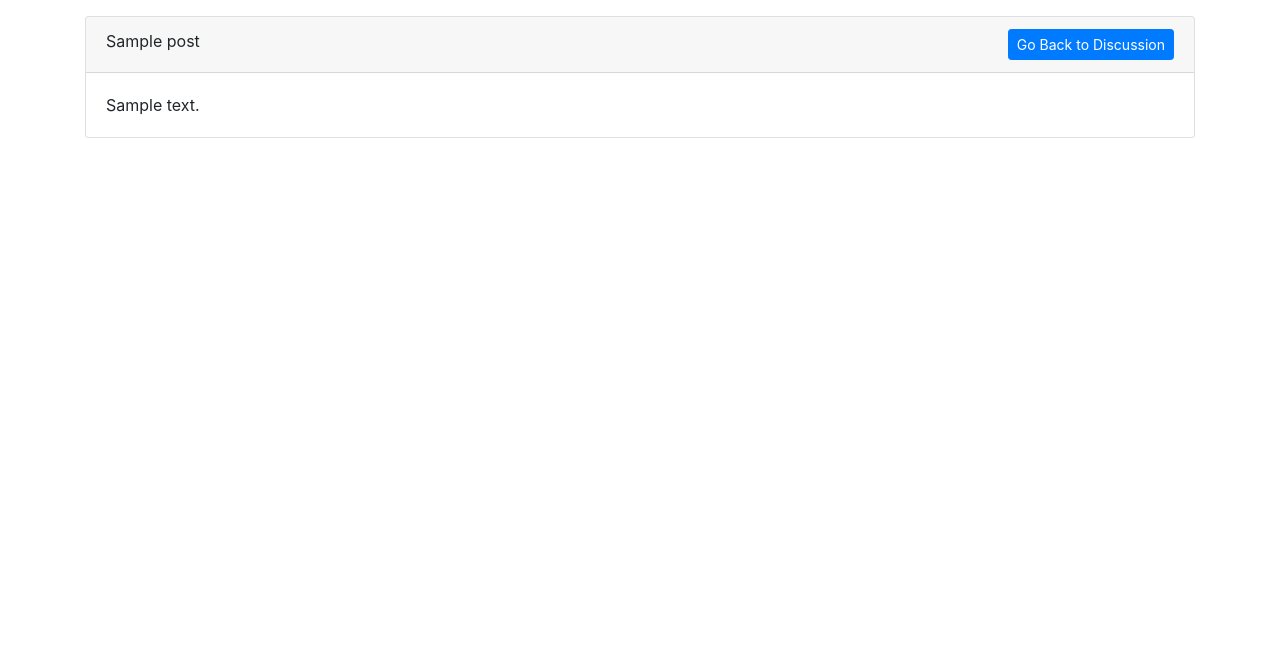
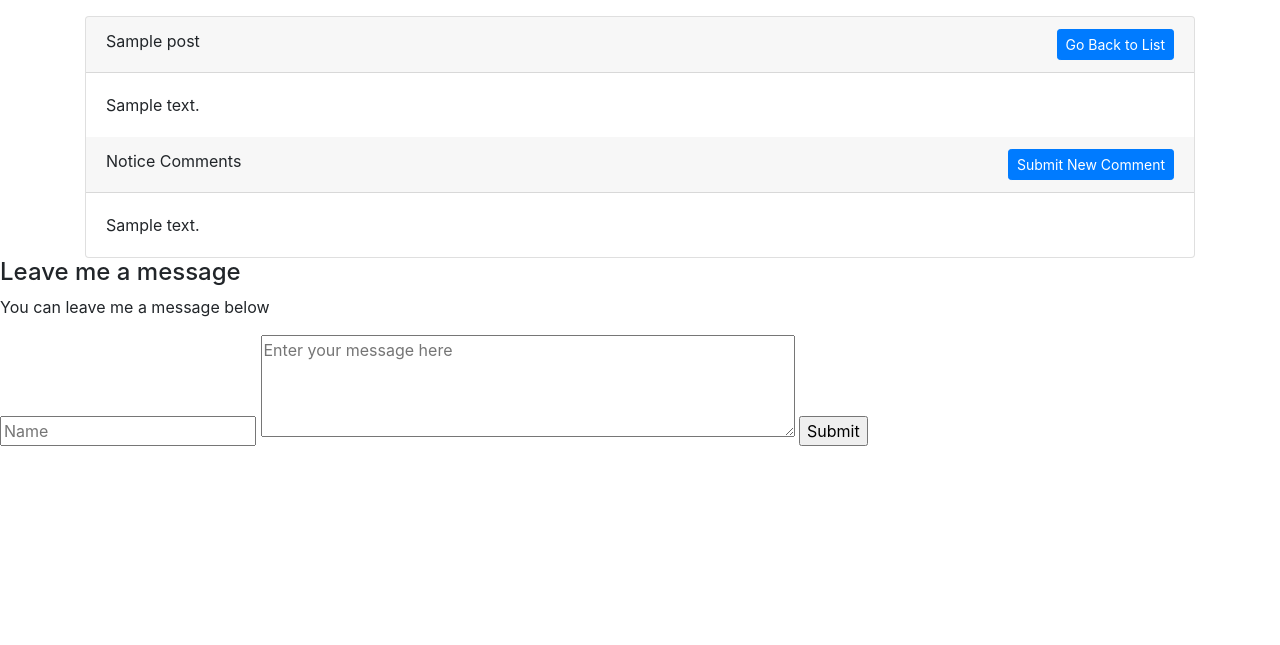
Before and after one commit to Brennan2107/U1930545_Code_WM393_Assignment2, a Flask app: template templates/detail.html in a window 1280 px wide. Shown: the part 56-701 px from the top of the page. Run offline with Flask 2, Linux system fonts and the light colour scheme; the template is opened without the code that fills it: most values are stand-ins (such as "Sample title", 1, 10 or a date in 2020); some libraries are stand-ins or nearby versions.

Commit message:
WIP adding comment section

```diff
--- a/templates/detail.html
+++ b/templates/detail.html
@@ -3,11 +3,38 @@
     <div class="card">
         <div class="card-header">
             {{ post.title }}
-            <a class="btn btn-sm btn-primary float-right" href="{{ url_for('list', indexID=discussion.id) }}">Go Back to Discussion</a>
+            <a class="btn btn-sm btn-primary float-right" href="{{ url_for('list', indexID=discussion.id) }}">Go Back to List</a>
         </div>
         <div class="card-body">
             {{ post.description }}
         </div>
+
+        <div class="card-header">
+            Notice Comments
+            <a class="btn btn-sm btn-primary float-right" href="{{ url_for('list', indexID=discussion.id) }}">Submit New Comment</a>
+        </div>
+        <div class="card-body">
+            {{ post.description }}
+        </div>
+
     </div>
+
 </section>
+
+<!--Comments section-->
+
+
+<h4>Leave me a message</h4>
+
+<p>
+  You can leave me a message below
+</p>
+
+<div class="large-8 columns">
+<form action="/submit_message" method="post">
+  <input type="text" placeholder="Name" name="who">
+  <textarea placeholder="Enter your message here" name="message" cols="50" rows="4"></textarea>
+  <input type="submit" value="Submit">
+</form>
+</div>
 {% endblock content %}
--- a/templates/formpost.html
+++ b/templates/formpost.html
@@ -8,7 +8,7 @@
             <div class="card-body">
 
                 <div class="form-group">
-                    <label for="title">Title</label>
+                    <label for="title">Tit2le</label>
                     <input type="text" class="form-control" id="title" name="title" value="{{ post.title }}">
                 </div>
                 <div class="form-group">
```
Also changed, not shown: data.json (+1 -1 lines).
